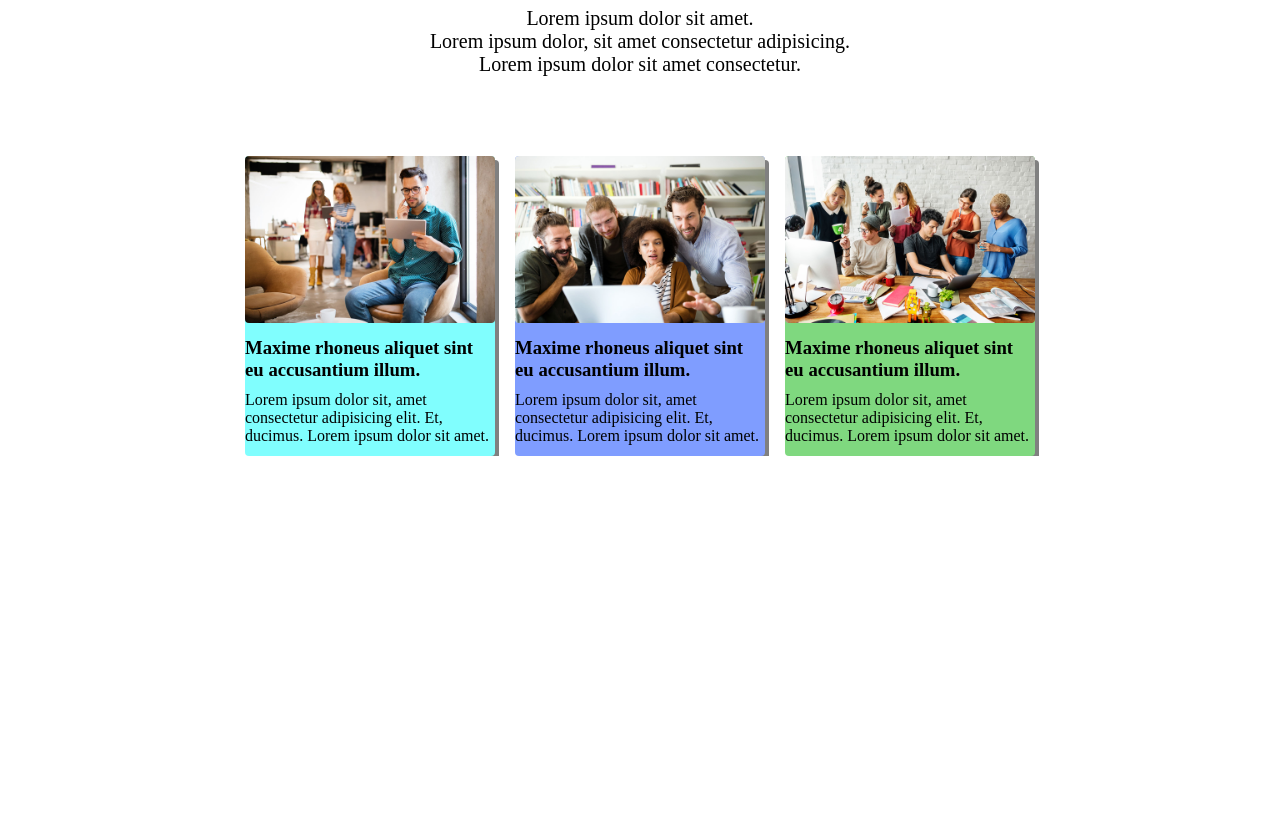
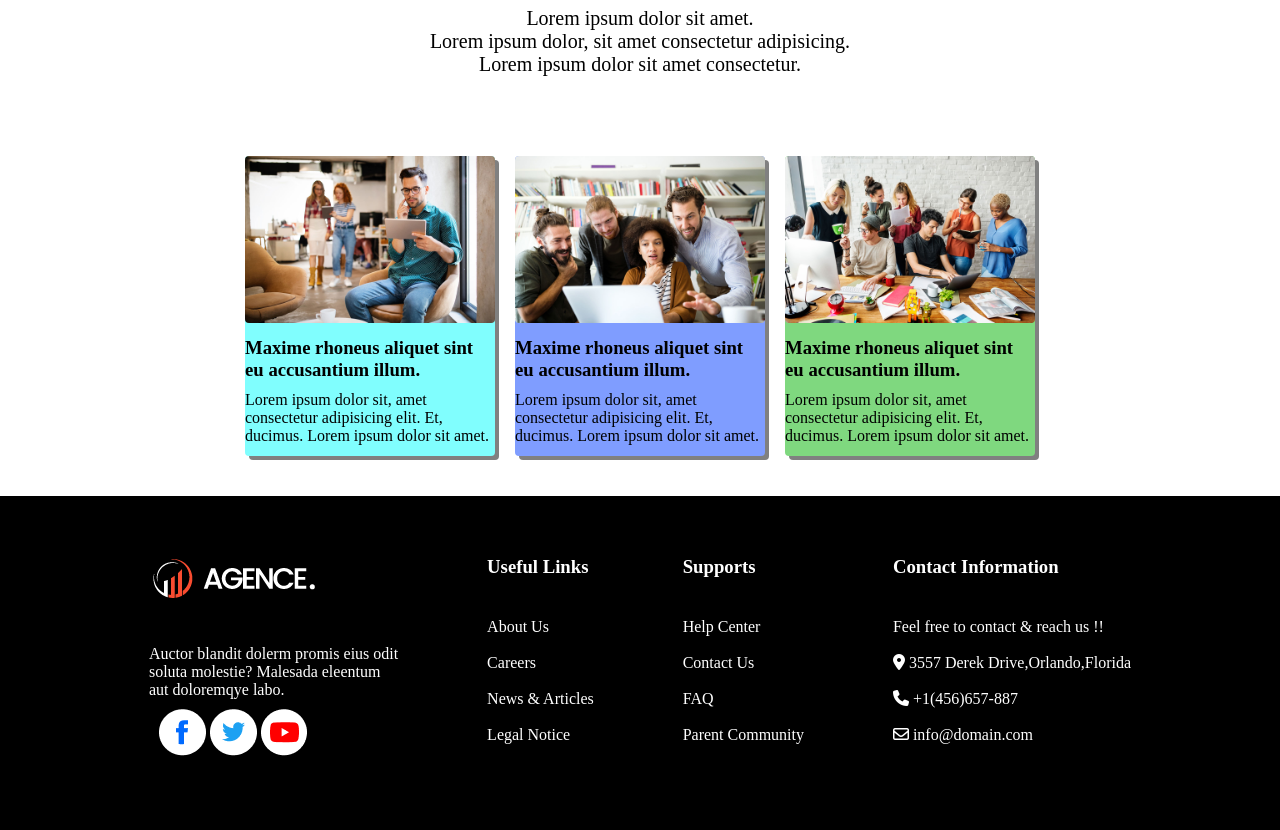
Before and after one commit to Saifulkhandaker/conceptual2-website, a plain HTML site: page index.html in a window 1280 px wide. Shown: the part 1919-2749 px from the top of the page. Before the commit the page ends 2375 px from the top, so only its background shows below. Drawn offline with Linux system fonts and the light colour scheme.

Commit message:
footer section added

```diff
--- a/index.html
+++ b/index.html
@@ -5,6 +5,7 @@
     <meta name="viewport" content="width=device-width, initial-scale=1.0">
     <title>Conceptual Project 2</title>
     <link rel="stylesheet" href="style.css">
+    <script src="https://kit.fontawesome.com/8b76035e2b.js" crossorigin="anonymous"></script>
 </head>
 <body>
     <header>
@@ -60,21 +61,21 @@
                 <div class="first-two-box">
                     <div class="box">
                         <img class="icon" src="icons/bar-chart.png" alt="">
-                        <h3>Web Design</h3>
+                        <h3>Graphic Designing</h3>
                     </div>
                     <div class="box">
-                        <img class="icon" src="icons/bar-chart.png" alt="">
-                        <h3>Web Design</h3>
+                        <img class="icon" src="icons/coding.png" alt="">
+                        <h3>Website Development</h3>
                     </div>
                 </div>
                 <div class="second-two-box">
                     <div class="box">
-                        <img class="icon" src="icons/bar-chart.png" alt="">
-                        <h3>Web Design</h3>
+                        <img class="icon" src="icons/digital-marketing.png" alt="">
+                        <h3>Digital Market Planning</h3>
                     </div>
                     <div class="box">
-                        <img class="icon" src="icons/bar-chart.png" alt="">
-                        <h3>Web Design</h3>
+                        <img class="icon" src="icons/startup.png" alt="">
+                        <h3>Seo And Content Writing</h3>
                     </div>
                 </div>
             </div>
@@ -119,7 +120,41 @@
         </div>
     </main>
     <footer>
-
+        <!-- footer section -->
+        <section>
+            <div class="footer-container">
+                <div class="author-socials">
+                    <img class="author-title" src="logo/logo.png" alt="">
+                   <p>Auctor blandit dolerm promis eius odit <br>soluta molestie? Malesada eleentum <br>aut doloremqye labo.</p>
+                    <div class="social-icons">
+                        <img src="icons/fb.png" alt="">
+                        <img src="icons/twitter.png" alt="">
+                        <img src="icons/youtube.png" alt="">
+                    </div>
+                </div>
+                <div class="useful-links">
+                    <h3 class="author-title">Useful Links</h3>
+                    <p>About Us</p> <br>
+                    <p>Careers</p><br>
+                    <p>News & Articles</p><br>
+                    <p>Legal Notice</p>
+                </div>
+                <div class="supports">
+                    <h3 class="author-title" >Supports</h3>
+                    <p>Help Center</p><br>
+                    <p>Contact Us</p><br>
+                    <p>FAQ</p><br>
+                    <p>Parent Community</p>
+                </div>
+                <div class="contact-informatain">
+                    <h3 class="author-title">Contact Information</h3>
+                    <p>Feel free to contact & reach us !!</p><br>
+                    <p><i class="fa-solid fa-location-dot"></i>  3557 Derek Drive,Orlando,Florida</p><br>
+                    <p><i class="fa-solid fa-phone"></i> +1(456)657-887</p><br>
+                    <p> <i class="fa-regular fa-envelope"></i> info@domain.com</p>
+                </div>
+            </div>
+        </section>
     </footer>
 
 </body>
--- a/style.css
+++ b/style.css
@@ -41,6 +41,7 @@
     padding: 12px 15px;
     border: none;
     margin-top: 10px;
+    cursor: pointer;
 }
 .bg-primary{
     background-color: red;
@@ -161,3 +162,18 @@
     justify-content:center;
     gap: 20px;
 }
+/* footer section */
+.footer-container{
+    display: flex;
+    justify-content: space-evenly;
+    margin-top: 40px;
+    padding: 60px;
+    background-color: black;
+    color: white;
+}
+.author-title{
+    margin-bottom: 40px;
+}
+.social-icons{
+    margin: 10px;
+}
```
Also changed, not shown: icons/fb.png (added), icons/twitter.png (added), icons/youtube.png (added).
